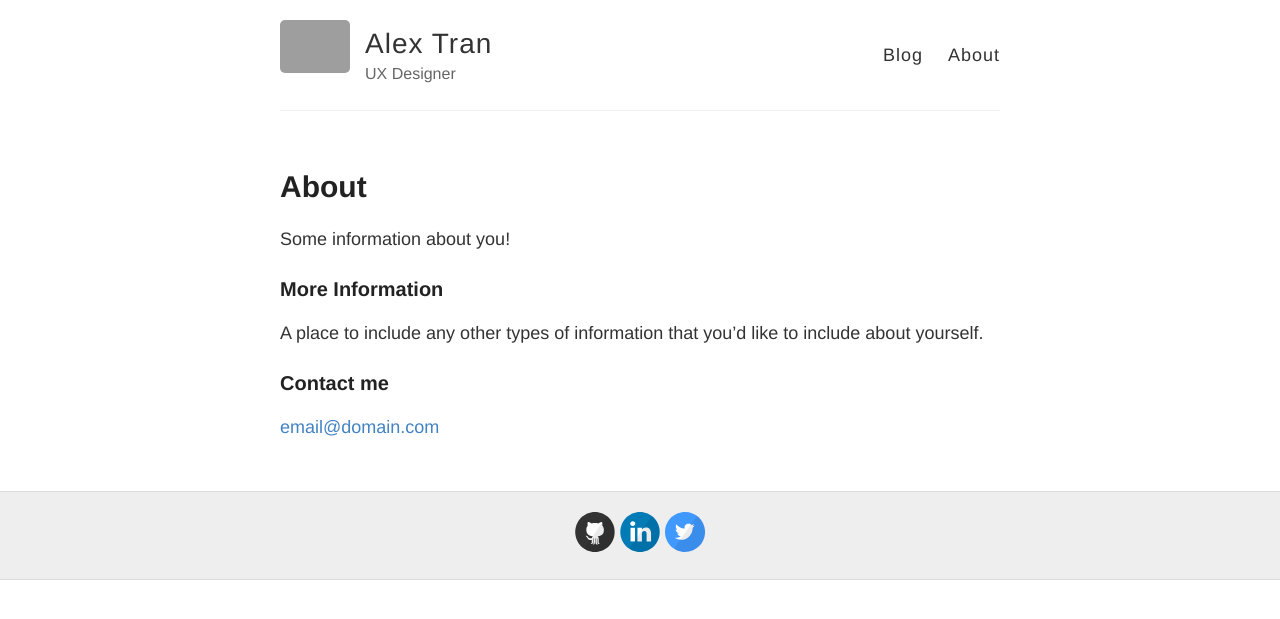
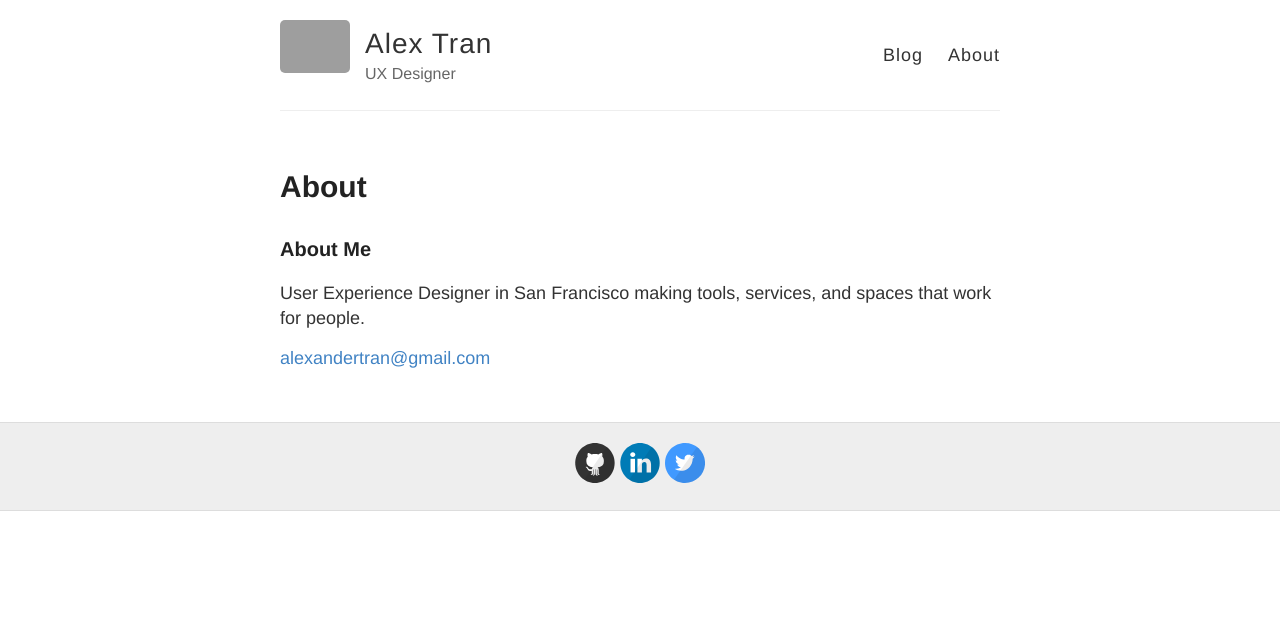
Before and after one commit to alexanderstran/alexanderstran.github.io, a Jekyll site: the page built from about.md, in a window 1280 px wide. Shown: the top 619 px of the page. Built offline with Jekyll 4.4.1, drawn with Linux system fonts in a browser that asks for light colours; Markdown is read by kramdown in place of the engine named in the settings; grey boxes are pictures that could not be loaded.

Commit message:
Updates to about me

```diff
--- a/about.md
+++ b/about.md
@@ -2,14 +2,12 @@
 layout: page
 title: About
 permalink: /about/
+published: true
 ---
 
-Some information about you!
 
-### More Information
+### About Me
 
-A place to include any other types of information that you'd like to include about yourself.
+User Experience Designer in San Francisco making tools, services, and spaces that work for people.
 
-### Contact me
-
-[email@domain.com](mailto:email@domain.com)
+[alexandertran@gmail.com](mailto:email@domain.com)
```
